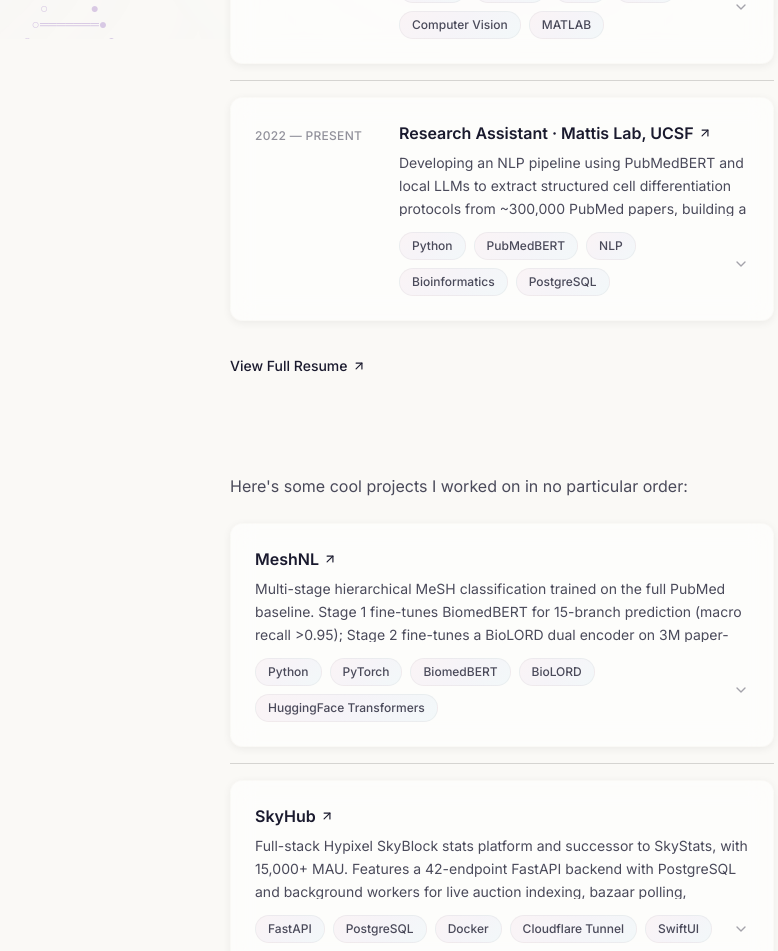
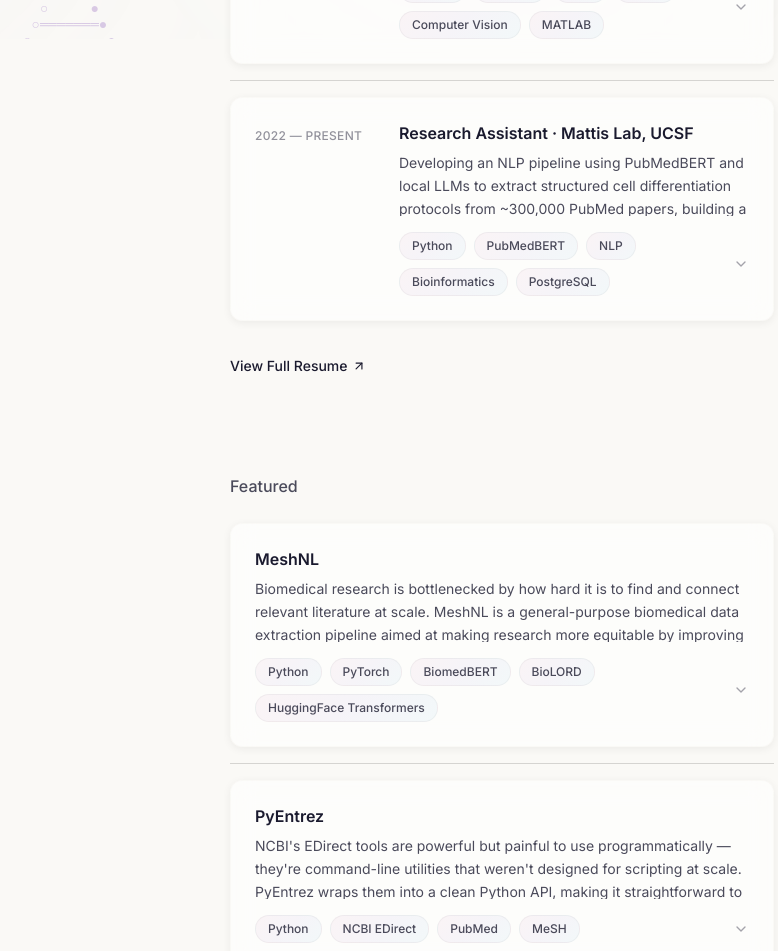
Before and after one commit to lolbigtime/portfolio-site, a Next.js app: page / in a window 1280 px wide. Shown: the part 761-1712 px from the top of the page, without its empty margins (410-1188 px from the left). Built offline with nearby package versions, Linux system fonts and the light colour scheme.

Commit message:
Add featured projects, rewrite descriptions, remove card redirects

```diff
--- a/src/components/ExperienceCard.tsx
+++ b/src/components/ExperienceCard.tsx
@@ -21,32 +21,7 @@ export default function ExperienceCard({ experience }: { experience: Experience
           </div>
           <div className="flex-1">
             <h3 className="text-ink font-semibold leading-snug">
-              {experience.title} &middot;{" "}
-              <a
-                href={experience.url}
-                target="_blank"
-                rel="noopener noreferrer"
-                onClick={(e) => e.stopPropagation()}
-                className="inline-flex items-center gap-1 hover:text-violet transition-colors duration-200"
-              >
-                {experience.company}
-                <svg
-                  xmlns="http://www.w3.org/2000/svg"
-                  width="14"
-                  height="14"
-                  viewBox="0 0 24 24"
-                  fill="none"
-                  stroke="currentColor"
-                  strokeWidth="2"
-                  strokeLinecap="round"
-                  strokeLinejoin="round"
-                  className="inline-block transition-transform duration-200 hover:-translate-y-0.5 hover:translate-x-0.5"
-                  aria-hidden="true"
-                >
-                  <path d="M7 17L17 7" />
-                  <path d="M7 7h10v10" />
-                </svg>
-              </a>
+              {experience.title} &middot; {experience.company}
             </h3>
             <div
               className="overflow-hidden transition-[max-height] duration-300 ease-in-out"
--- a/src/components/ProjectCard.tsx
+++ b/src/components/ProjectCard.tsx
@@ -26,31 +26,7 @@ export default function ProjectCard({ project }: { project: Project }) {
           )}
           <div>
             <h3 className="text-ink font-semibold leading-snug">
-              <a
-                href={project.url}
-                target="_blank"
-                rel="noopener noreferrer"
-                onClick={(e) => e.stopPropagation()}
-                className="inline-flex items-center gap-1 hover:text-violet transition-colors duration-200"
-              >
-                {project.title}
-                <svg
-                  xmlns="http://www.w3.org/2000/svg"
-                  width="14"
-                  height="14"
-                  viewBox="0 0 24 24"
-                  fill="none"
-                  stroke="currentColor"
-                  strokeWidth="2"
-                  strokeLinecap="round"
-                  strokeLinejoin="round"
-                  className="inline-block transition-transform duration-200 hover:-translate-y-0.5 hover:translate-x-0.5"
-                  aria-hidden="true"
-                >
-                  <path d="M7 17L17 7" />
-                  <path d="M7 7h10v10" />
-                </svg>
-              </a>
+              {project.title}
             </h3>
             <div
               className="overflow-hidden transition-[max-height] duration-300 ease-in-out"
--- a/src/components/ProjectsSection.tsx
+++ b/src/components/ProjectsSection.tsx
@@ -2,20 +2,37 @@ import { projects } from "@/data/projects";
 import ProjectCard from "./ProjectCard";
 
 export default function ProjectsSection() {
+  const featured = projects.filter((p) => p.featured);
+  const rest = projects.filter((p) => !p.featured);
+
   return (
-    <section id="projects" aria-label="Selected projects">
+    <section id="projects" aria-label="Projects">
       <div className="sticky-section-header">
         <h2 className="text-sm font-semibold uppercase tracking-widest text-ink lg:sr-only">
           Projects
         </h2>
       </div>
+
+      <div className="flex flex-col gap-10">
+        <div>
+          <p className="mb-6 text-graphite leading-relaxed font-medium">Featured</p>
+          <div className="card-group flex flex-col gap-4">
+            {featured.map((project) => (
+              <ProjectCard key={project.title} project={project} />
+            ))}
+          </div>
+        </div>
+
+        <div>
           <p className="mb-6 text-graphite leading-relaxed">
             Here&apos;s some cool projects I worked on in no particular order:
           </p>
           <div className="card-group flex flex-col gap-4">
-        {projects.map((project) => (
+            {rest.map((project) => (
               <ProjectCard key={project.title} project={project} />
             ))}
+          </div>
+        </div>
       </div>
     </section>
   );
--- a/src/data/experience.ts
+++ b/src/data/experience.ts
@@ -16,7 +16,7 @@ export const experiences: Experience[] = [
     url: "https://www.ohsu.edu",
     range: "2023 — 2025",
     description:
-      "Developed CNN and U-Net models to analyze OCTA scans for dilated vessel detection as a biomarker of diabetic retinopathy. Improved segmentation through hyperparameter tuning and data augmentation, evaluating with AUC, IoU, and sensitivity metrics. Presented findings at the OHSU Research Symposium.",
+      "Developed CNN and U-Net models to analyze OCTA scans for dilated vessel detection as a biomarker of diabetic retinopathy. Improved segmentation through hyperparameter tuning and data augmentation, evaluating with AUC, IoU, and sensitivity metrics.",
     technologies: ["Python", "PyTorch", "CNN", "U-Net", "Computer Vision", "MATLAB"],
   },
   {
--- a/src/data/projects.ts
+++ b/src/data/projects.ts
@@ -3,22 +3,31 @@ import { Project } from "@/types";
 export const projects: Project[] = [
   {
     title: "MeshNL",
+    featured: true,
     description:
-      "Multi-stage hierarchical MeSH classification trained on the full PubMed baseline. Stage 1 fine-tunes BiomedBERT for 15-branch prediction (macro recall >0.95); Stage 2 fine-tunes a BioLORD dual encoder on 3M paper-term pairs with hard negative mining for fine-grained term retrieval. Engineered a streaming MeSH XML parser and Colab training infrastructure with mid-epoch checkpointing.",
-    url: "https://github.com/lolbigtime",
+      "Biomedical research is bottlenecked by how hard it is to find and connect relevant literature at scale. MeshNL is a general-purpose biomedical data extraction pipeline aimed at making research more equitable by improving data availability. It maps natural language queries to MeSH — the controlled vocabulary used to index all of PubMed — through a two-stage approach: Stage 1 fine-tunes BiomedBERT across 15 top-level branches (macro recall >0.95); Stage 2 fine-tunes a BioLORD dual encoder on 3M paper-term pairs with hard negative mining for fine-grained retrieval. Trained on the full PubMed baseline with a custom streaming MeSH XML parser and mid-epoch checkpointing.",
+    url: "https://github.com/lolbigtime/MeshNL",
     technologies: ["Python", "PyTorch", "BiomedBERT", "BioLORD", "HuggingFace Transformers"],
+  },
+  {
+    title: "PyEntrez",
+    featured: true,
+    description:
+      "NCBI's EDirect tools are powerful but painful to use programmatically — they're command-line utilities that weren't designed for scripting at scale. PyEntrez wraps them into a clean Python API, making it straightforward to search PubMed, fetch records, discover cross-database links, pull citation counts, and query by MeSH terms. Includes batch processing with parallel workers for bulk operations, so large-scale literature mining doesn't require reinventing the plumbing every time.",
+    url: "https://github.com/lolbigtime/PyEntrez",
+    technologies: ["Python", "NCBI EDirect", "PubMed", "MeSH"],
   },
   {
     title: "SkyHub",
     description:
-      "Full-stack Hypixel SkyBlock stats platform and successor to SkyStats, with 15,000+ MAU. Features a 42-endpoint FastAPI backend with PostgreSQL and background workers for live auction indexing, bazaar polling, leaderboard ranking, and networth calculation across 40+ item upgrade types. Self-hosted on a Mac Mini via Docker Compose with a Cloudflare Zero Trust tunnel, with a companion SwiftUI app featuring decoded NBT inventory, wardrobe pagination, pet collection, and dungeon stats.",
+      "The Hypixel API exposes raw player data but doesn't give you anything useful out of the box — no auction history, no bazaar trends, no networth across 40+ item upgrade types. SkyHub is a unified API that combines those data streams into something actually queryable. 42 endpoints backed by PostgreSQL, with background workers continuously indexing live auctions, polling bazaar prices, and recomputing leaderboard rankings. Self-hosted on a Mac Mini via Docker Compose with a Cloudflare Zero Trust tunnel. Successor to SkyStats with 15,000+ MAU.",
     url: "https://github.com/lolbigtime",
     technologies: ["FastAPI", "PostgreSQL", "Docker", "Cloudflare Tunnel", "SwiftUI"],
   },
   {
     title: "IllinoisBuddy",
     description:
-      "UIUC course planning web app aggregating Rate My Professor ratings, GPA distributions from the Wade Fagen dataset, and Course Explorer API data. Flask + Google OAuth backend with a React/TypeScript drag-and-drop multi-semester planner, GPA visualization, and schedule conflict detection. Migrating to PostgreSQL + FastAPI for production.",
+      "UIUC's official course planning tools don't tell you what actually matters when picking classes — how hard the professor grades, what the GPA distribution looks like, or whether your schedule conflicts. IllinoisBuddy pulls together Rate My Professor ratings, Wade Fagen's GPA dataset, and the Course Explorer API into one place. The planner is a drag-and-drop multi-semester board built in React with conflict detection and GPA projections baked in.",
     url: "https://github.com/lolbigtime",
     technologies: ["Flask", "React", "TypeScript", "Tailwind", "SQLite", "PostgreSQL"],
   },
--- a/src/types/index.ts
+++ b/src/types/index.ts
@@ -13,4 +13,5 @@ export interface Project {
   url: string;
   image?: string;
   technologies: string[];
+  featured?: boolean;
 }
```
Lines whose indentation alone changed are shown as unchanged.
